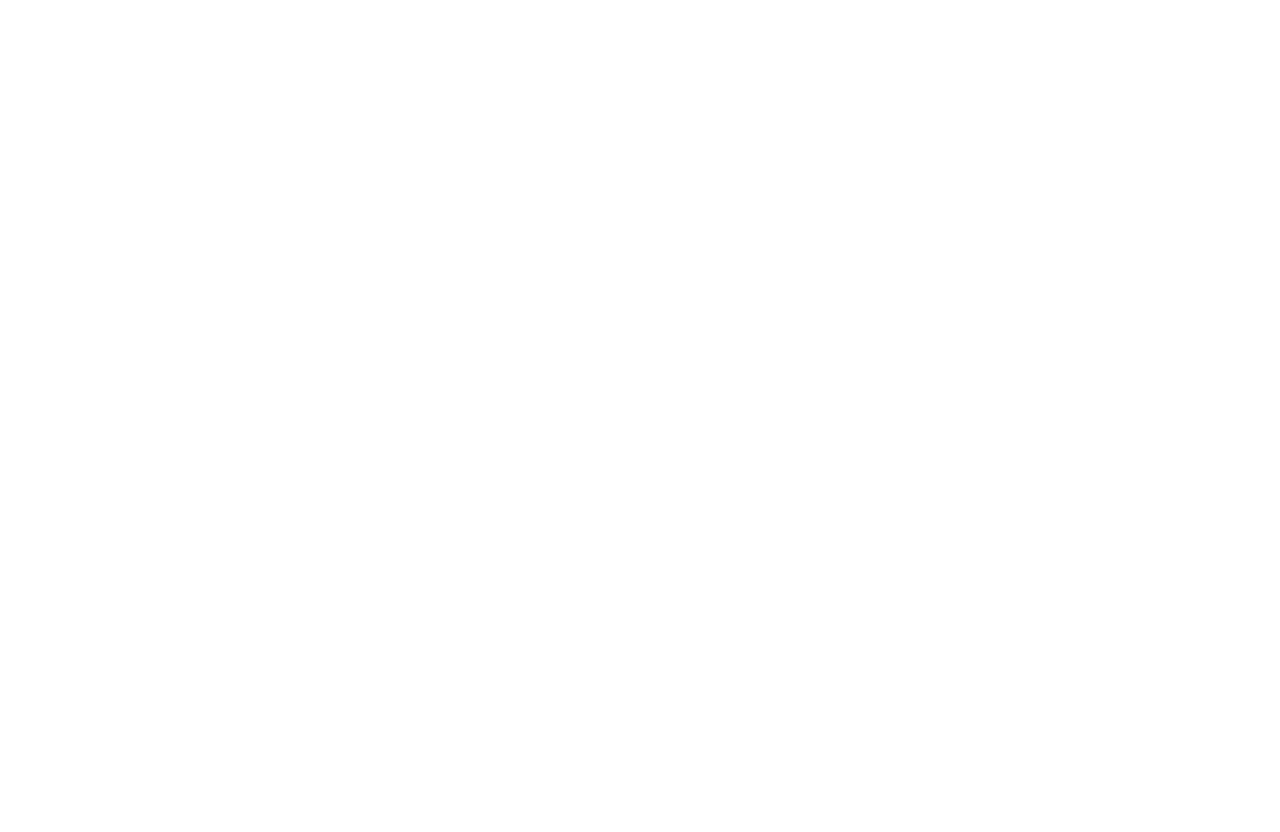
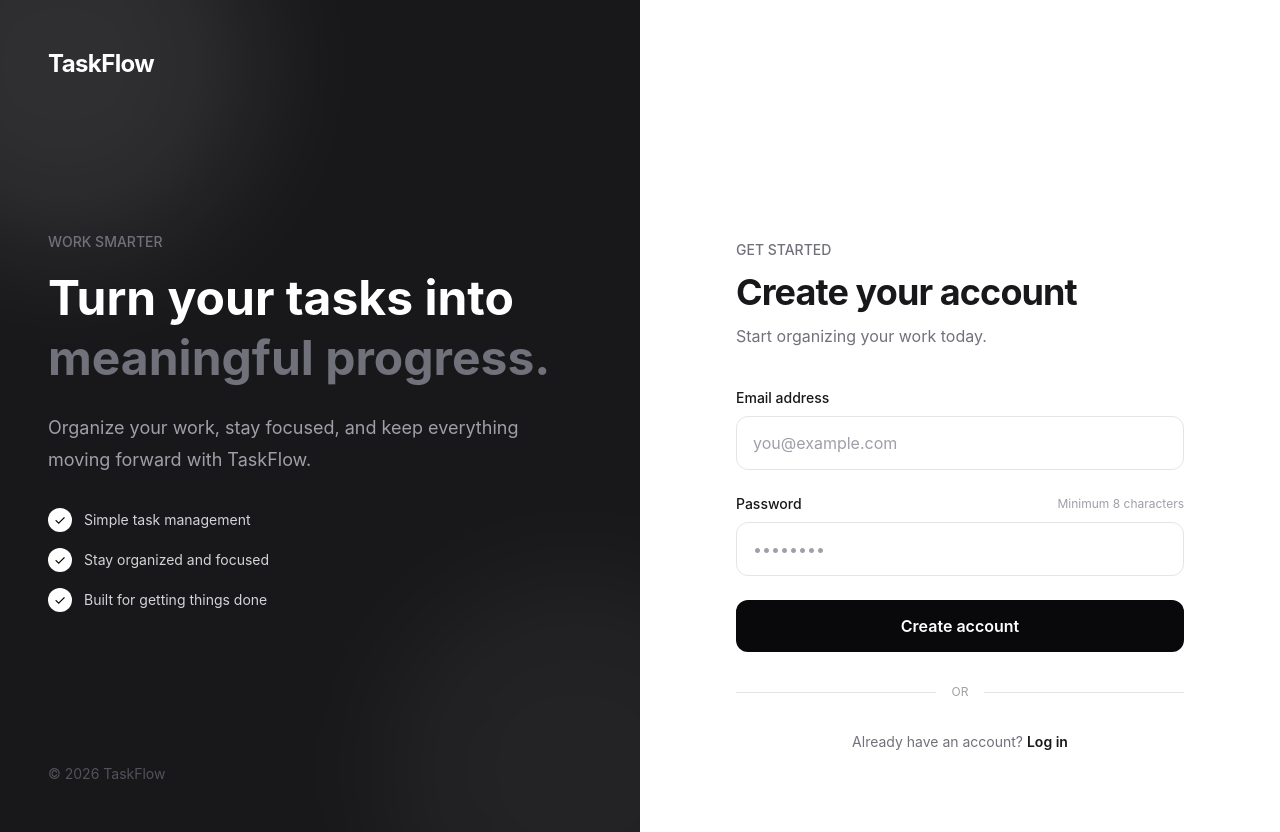
Before and after one commit to psshrijith/TaskFlow, a React (Vite) app: page /login in a window 1280 px wide. Before the commit this address had no page. Before the commit the page ends 800 px from the top, so only its background shows below. Built offline with nearby package versions, Linux system fonts and the light colour scheme.

Commit message:
feat(taskFlow): added the login page

```diff
--- a/src/App.tsx
+++ b/src/App.tsx
@@ -1,6 +1,7 @@
 import { BrowserRouter, Route, Routes } from "react-router-dom"
 import LandingPage from "./Pages/LandingPage";
 import Signup from "./Pages/SignUp";
+import Signin from "./Pages/SignIn";
 import "./index.css";
 
 
@@ -12,6 +13,7 @@
         <Routes>
           <Route path="/" element={<LandingPage/>} />
           <Route path="/signup" element={<Signup/>} />
+          <Route path='/login' element={<Signin/>} />
         </Routes>
       </BrowserRouter>
     </div>
--- /dev/null
+++ b/src/Pages/SignIn.tsx
@@ -0,0 +1,206 @@
+import { useState } from "react";
+import { Link } from "react-router-dom";
+import { motion } from 'motion/react';
+import { FormattedMessage, useIntl } from "react-intl";
+
+const Signin = () => {
+    const intl = useIntl();
+    const [email, setEmail] = useState("");
+    const [password, setPassword] = useState("");
+
+    const handleSignUp = (event:React.FormEvent<HTMLFormElement>) => {
+        event.preventDefault();
+    };
+
+    return (
+        <motion.div
+            initial={{y: "100%"}}
+            animate={{y:0}}
+            transition={{
+                duration: 0.6,
+                ease: "easeOut",
+            }}
+            className="min-h-screen bg-white"
+
+        >
+
+        <div className="min-h-screen bg-zinc-950 text-white">
+            <div className="w-full min-h-screen flex">
+
+                <div className="relative hidden overflow-hidden bg-zinc-900 lg:flex w-1/2">
+
+                    <div className="absolute -left-32 -top-32 h-96 w-96 rounded-full bg-white/10 blur-3xl" />
+                    <div className="absolute -bottom-32 -right-32 h-96 w-96 rounded-full bg-white/5 blur-3xl" />
+
+                    <div className="relative flex w-full flex-col justify-between p-12">
+
+                        <Link
+                            to="/"
+                            className="text-2xl font-bold tracking-tight"
+                        >
+                            <FormattedMessage id="signup.brand" />
+                        </Link>
+
+                        <div className="max-w-lg">
+                            <p className="mb-4 text-sm font-medium uppercase text-zinc-500">
+                                <FormattedMessage id="signup.sidebarBadge" />
+                            </p>
+
+                            <h1 className="text-5xl font-bold leading-tight">
+                                <FormattedMessage id="signup.sidebarTitleLine1" />
+                                <span className="block text-zinc-500">
+                                    <FormattedMessage id="signup.sidebarTitleLine2" />
+                                </span>
+                            </h1>
+
+                            <p className="mt-6 text-lg leading-8 text-zinc-400">
+                                <FormattedMessage id="signup.sidebarDescription" />
+                            </p>
+
+                            <div className="mt-8 space-y-4 text-sm text-zinc-300">
+                                <div className="flex items-center gap-3">
+                                    <span className="flex h-6 w-6 items-center justify-center rounded-full bg-white text-black">
+                                        ✓
+                                    </span>
+                                    <FormattedMessage id="signup.benefit1" />
+                                </div>
+
+                                <div className="flex items-center gap-3">
+                                    <span className="flex h-6 w-6 items-center justify-center rounded-full bg-white text-black">
+                                        ✓
+                                    </span>
+                                    <FormattedMessage id="signup.benefit2" />
+                                </div>
+
+                                <div className="flex items-center gap-3">
+                                    <span className="flex h-6 w-6 items-center justify-center rounded-full bg-white text-black">
+                                        ✓
+                                    </span>
+                                    <FormattedMessage id="signup.benefit3" />
+                                </div>
+                            </div>
+                        </div>
+
+                        <p className="text-sm text-zinc-600">
+                            <FormattedMessage id="signup.copyright" />
+                        </p>
+                    </div>
+                </div>
+
+
+                <div className="flex items-center justify-center bg-white px-10 py-20 text-zinc-900 flex-1 min-w-0">
+                    <div className="w-full max-w-md flex-1 pt-40">
+
+                        <Link
+                            to="/"
+                            className="mb-12 block text-center text-2xl font-bold lg:hidden"
+                        >
+                            <FormattedMessage id="signup.brand" />
+                        </Link>
+
+                        <div className="mb-10">
+                            <p className="mb-3 text-sm font-medium text-zinc-500">
+                                <FormattedMessage id="signup.formBadge" />
+                            </p>
+
+                            <h2 className="text-4xl font-bold tracking-tight">
+                                <FormattedMessage id="signup.formHeading" />
+                            </h2>
+
+                            <p className="mt-3 text-zinc-500">
+                                <FormattedMessage id="signup.formDescription" />
+                            </p>
+                        </div>
+
+                        <form
+                            onSubmit={handleSignUp}
+                            className="space-y-6"
+                        >
+
+                            <div>
+                                <label
+                                    htmlFor="email"
+                                    className="mb-2 block text-sm font-medium"
+                                >
+                                    <FormattedMessage id="signup.emailLabel" />
+                                </label>
+
+                                <input
+                                    id="email"
+                                    type="email"
+                                    value={email}
+                                    onChange={(event) =>
+                                        setEmail(event.target.value)
+                                    }
+                                    placeholder={intl.formatMessage({ id: "signup.emailPlaceholder" })}
+                                    aria-label={intl.formatMessage({ id: "signup.emailLabel" })}
+                                    className="w-full rounded-xl border border-zinc-200 px-4 py-3.5 outline-none transition placeholder:text-zinc-400 focus:border-zinc-900 focus:ring-4 focus:ring-zinc-100"
+                                    required
+                                />
+                            </div>
+
+
+                            <div>
+                                <div className="mb-2 flex items-center justify-between">
+                                    <label
+                                        htmlFor="password"
+                                        className="text-sm font-medium"
+                                    >
+                                        <FormattedMessage id="signup.passwordLabel" />
+                                    </label>
+
+                                    <span className="text-xs text-zinc-400">
+                                        <FormattedMessage id="signup.passwordNote" />
+                                    </span>
+                                </div>
+
+                                <input
+                                    id="password"
+                                    type="password"
+                                    value={password}
+                                    onChange={(event) =>
+                                        setPassword(event.target.value)
+                                    }
+                                    placeholder="••••••••"
+                                    className="w-full rounded-xl border border-zinc-200 px-4 py-3.5 outline-none transition placeholder:text-zinc-400 focus:border-zinc-900 focus:ring-4 focus:ring-zinc-100"
+                                    required
+                                    minLength={8}
+                                />
+                            </div>
+
+
+                            <button
+                                type="submit"
+                                className="w-full rounded-xl bg-zinc-950 px-4 py-3.5 font-semibold text-white transition hover:bg-zinc-800 active:scale-[0.99]"
+                            >
+                                <FormattedMessage id="signup.submitButton" />
+                            </button>
+                        </form>
+
+                        <div className="my-8 flex items-center gap-4">
+                            <div className="h-px flex-1 bg-zinc-200" />
+                            <span className="text-xs text-zinc-400">
+                                <FormattedMessage id="signup.orText" />
+                            </span>
+                            <div className="h-px flex-1 bg-zinc-200" />
+                        </div>
+
+                        <p className="text-center text-sm text-zinc-500">
+                            <FormattedMessage id="signup.loginPrompt" />{" "}
+                            <Link
+                                to="/login"
+                                className="font-semibold text-zinc-900 hover:underline"
+                            >
+                                <FormattedMessage id="signup.loginLink" />
+                            </Link>
+                        </p>
+
+                    </div>
+                </div>
+            </div>
+        </div>
+    </motion.div>
+    )
+};
+
+export default Signin;
```
